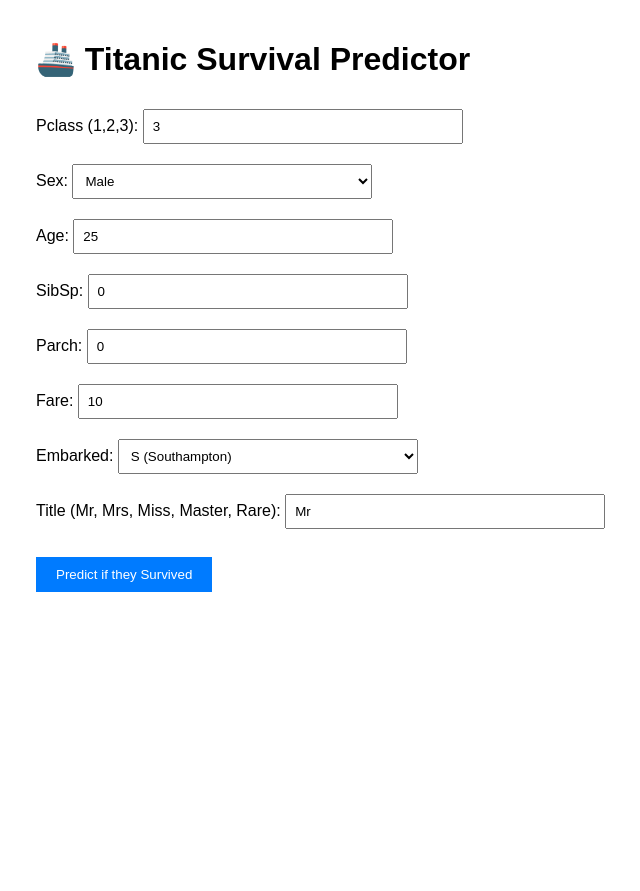
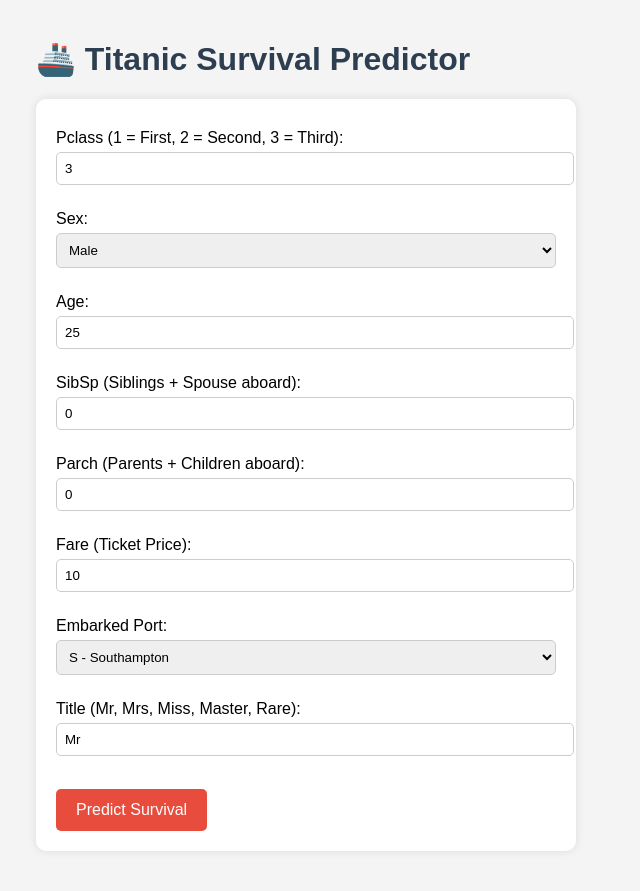
Before and after one commit to akshaysrsh3302-tech/titanic-deployment, a Flask app: page / in a window 1280 px wide. Shown: the whole page, without its empty margins (4-644 px from the left). Before the commit the page ends 592 px from the top, so only its background shows below. Run offline with Flask 3, Linux system fonts and the light colour scheme; parts of the project's set-up code (start-up, migrations or seed data) failed here and were passed over.

Commit message:
Update index.html

```diff
--- a/templates/index.html
+++ b/templates/index.html
@@ -3,38 +3,89 @@
 <head>
     <title>Titanic Survival Predictor</title>
     <style>
-        body { font-family: Arial; margin: 40px; }
-        input, select { margin: 10px 0; padding: 8px; width: 300px; }
-        button { padding: 10px 20px; background: #007bff; color: white; border: none; }
+        body {
+            font-family: Arial, sans-serif;
+            margin: 40px;
+            background-color: #f4f4f4;
+        }
+        h1 { color: #2c3e50; }
+        form {
+            background: white;
+            padding: 20px;
+            border-radius: 10px;
+            box-shadow: 0 0 10px rgba(0,0,0,0.1);
+            max-width: 500px;
+        }
+        label { display: block; margin: 10px 0 5px; }
+        input, select {
+            width: 100%;
+            padding: 8px;
+            margin-bottom: 15px;
+            border: 1px solid #ccc;
+            border-radius: 5px;
+        }
+        button {
+            padding: 12px 20px;
+            background: #e74c3c;
+            color: white;
+            border: none;
+            border-radius: 5px;
+            font-size: 16px;
+            cursor: pointer;
+        }
+        button:hover { background: #c0392b; }
+        .result {
+            margin-top: 30px;
+            padding: 20px;
+            background: white;
+            border-radius: 10px;
+            box-shadow: 0 0 10px rgba(0,0,0,0.1);
+        }
     </style>
 </head>
 <body>
     <h1>🚢 Titanic Survival Predictor</h1>
 
     <form method="POST">
-        Pclass (1,2,3): <input type="number" name="Pclass" min="1" max="3" value="3"><br>
-        Sex:
-        <select name="Sex">
+        <label>Pclass (1 = First, 2 = Second, 3 = Third):</label>
+        <input type="number" name="Pclass" min="1" max="3" value="3" required><br>
+
+        <label>Sex:</label>
+        <select name="Sex" required>
             <option value="male">Male</option>
             <option value="female">Female</option>
         </select><br>
-        Age: <input type="number" name="Age" step="0.1" value="25"><br>
-        SibSp: <input type="number" name="SibSp" value="0"><br>
-        Parch: <input type="number" name="Parch" value="0"><br>
-        Fare: <input type="number" name="Fare" step="0.01" value="10"><br>
-        Embarked:
-        <select name="Embarked">
-            <option value="S">S (Southampton)</option>
-            <option value="C">C (Cherbourg)</option>
-            <option value="Q">Q (Queenstown)</option>
+
+        <label>Age:</label>
+        <input type="number" name="Age" step="0.1" value="25" required><br>
+
+        <label>SibSp (Siblings + Spouse aboard):</label>
+        <input type="number" name="SibSp" value="0" required><br>
+
+        <label>Parch (Parents + Children aboard):</label>
+        <input type="number" name="Parch" value="0" required><br>
+
+        <label>Fare (Ticket Price):</label>
+        <input type="number" name="Fare" step="0.01" value="10" required><br>
+
+        <label>Embarked Port:</label>
+        <select name="Embarked" required>
+            <option value="S">S - Southampton</option>
+            <option value="C">C - Cherbourg</option>
+            <option value="Q">Q - Queenstown</option>
         </select><br>
-        Title (Mr, Mrs, Miss, Master, Rare): <input type="text" name="Title" value="Mr"><br><br>
-        <button type="submit">Predict if they Survived</button>
+
+        <label>Title (Mr, Mrs, Miss, Master, Rare):</label>
+        <input type="text" name="Title" value="Mr" required><br><br>
+
+        <button type="submit">Predict Survival</button>
     </form>
 
     {% if prediction %}
-        <h2 style="color: green;">{{ prediction }}</h2>
+    <div class="result">
+        <h2>{{ prediction }}</h2>
         <p><strong>Survival Probability:</strong> {{ probability }}%</p>
+    </div>
     {% endif %}
 </body>
 </html>
```
